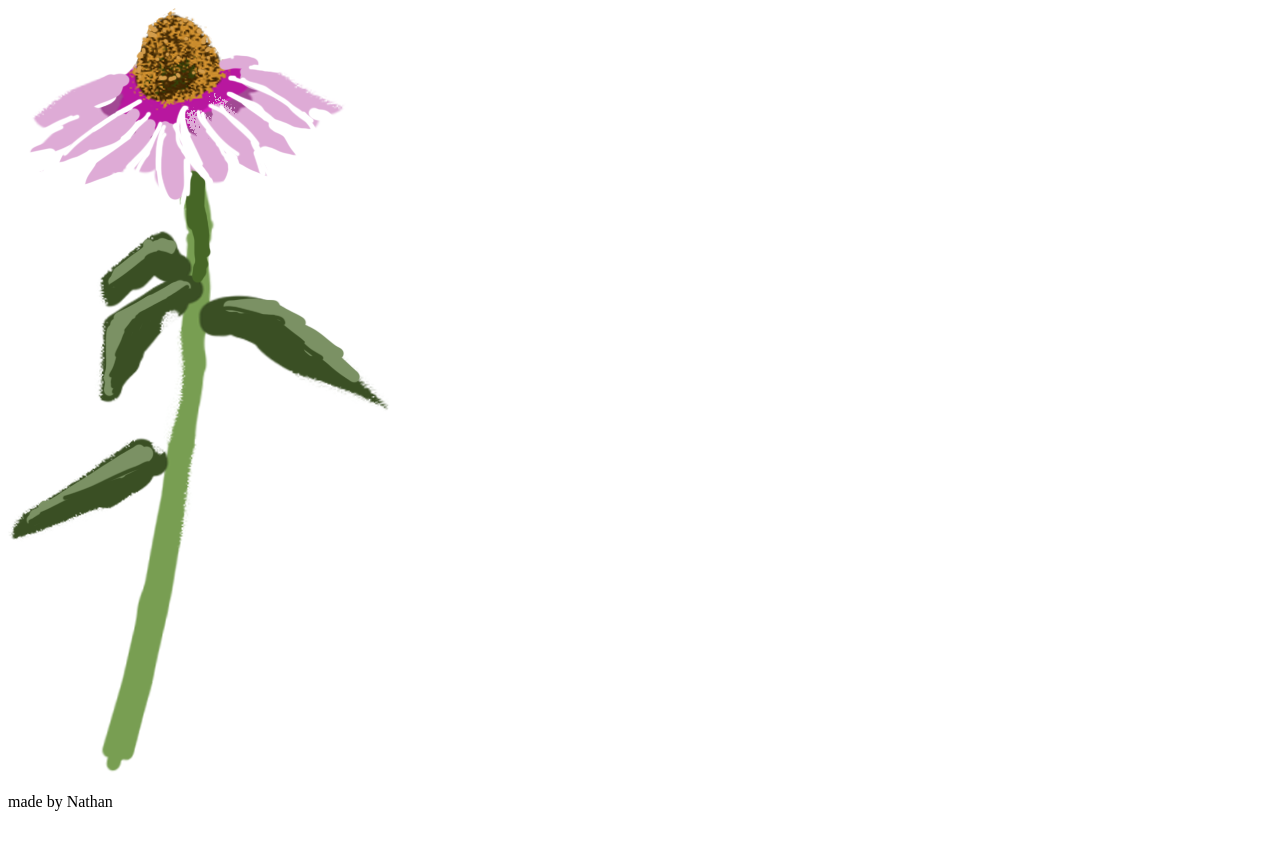
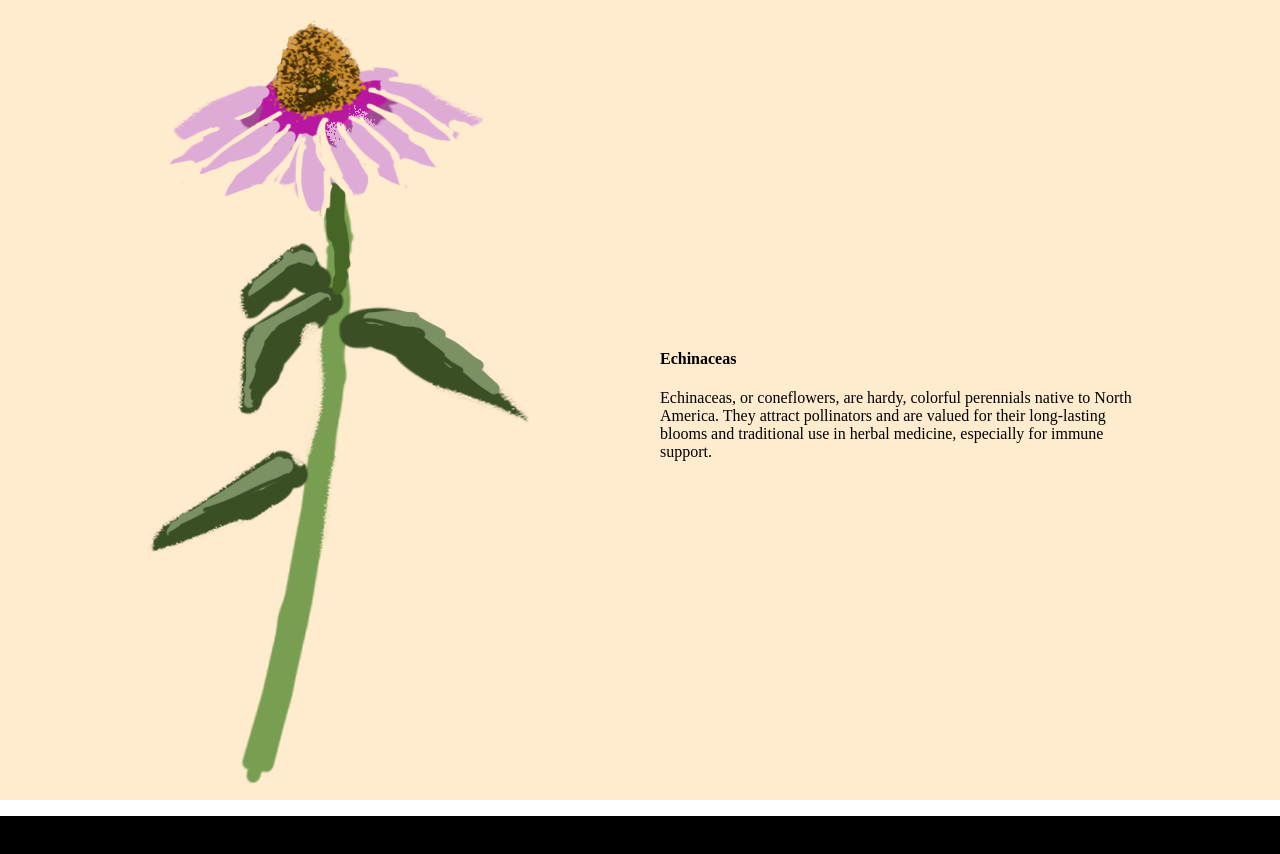
Before and after one commit to NathanHeaton/bloomingFlowerClock, a plain HTML site: page index.html in a window 1280 px wide. Before the commit the page ends 827 px from the top, so only its background shows below. Drawn offline with Linux system fonts and the light colour scheme.

Commit message:
added basic styling

```diff
--- a/assets/css.css
+++ b/assets/css.css
@@ -0,0 +1,57 @@
+.flex {
+    display: flex;
+    flex-direction: row;
+    align-items: center;
+}
+
+body{
+    margin: 0px;
+}
+
+.center-content{
+    margin-left: auto;
+    margin-right: auto;
+    width: 90%;
+}
+
+main{
+    margin:0px;
+    height: 100vh;
+    background-color: blanchedalmond;
+}
+
+footer{
+    margin:0px;
+    background-color: black;
+    height: 150px;
+}
+
+/* Responsive Design */
+@media only screen and (max-width: 768px) {
+    /* Mobile */
+
+
+
+}
+
+
+/* Responsive Design */
+@media only screen and (min-width: 768px) {
+    /* Desktop */
+    .center-content{
+        margin-left: auto;
+        margin-right: auto;
+        width: 80%;
+        max-width: 1200px;
+    }
+
+    .flex-element{
+        width: 50%;
+        padding: 20px;
+        display: flex;
+        flex-wrap: wrap;
+        align-items: center;
+    }
+
+
+}
--- a/index.html
+++ b/index.html
@@ -13,13 +13,25 @@
 
         </header>
         <main>
-            <section>
-                <img src="/assets/img/coneflower.png">
+            <section class="center-content flex">
+                <section class="flex-element">
+                    <img src="assets\img\coneflower.png">
+                </section>
+                <section class="flex-element">
+                    <article>
+                        <h1>Echinaceas</h1>
+                        <p>
+                            Echinaceas, or coneflowers, are hardy, colorful perennials native to North America. They attract pollinators
+                            and are valued for their long-lasting blooms and traditional use in herbal medicine, especially for immune support.
+                        </p>
+                    </article>
+                </section>
             </section>
         </main>
         <footer>
+            <section class="center-content">
             <p>made by Nathan</p>
-
+            </section>
         </footer>
        <script src="assets/file.js"></script>
     </body>
```
